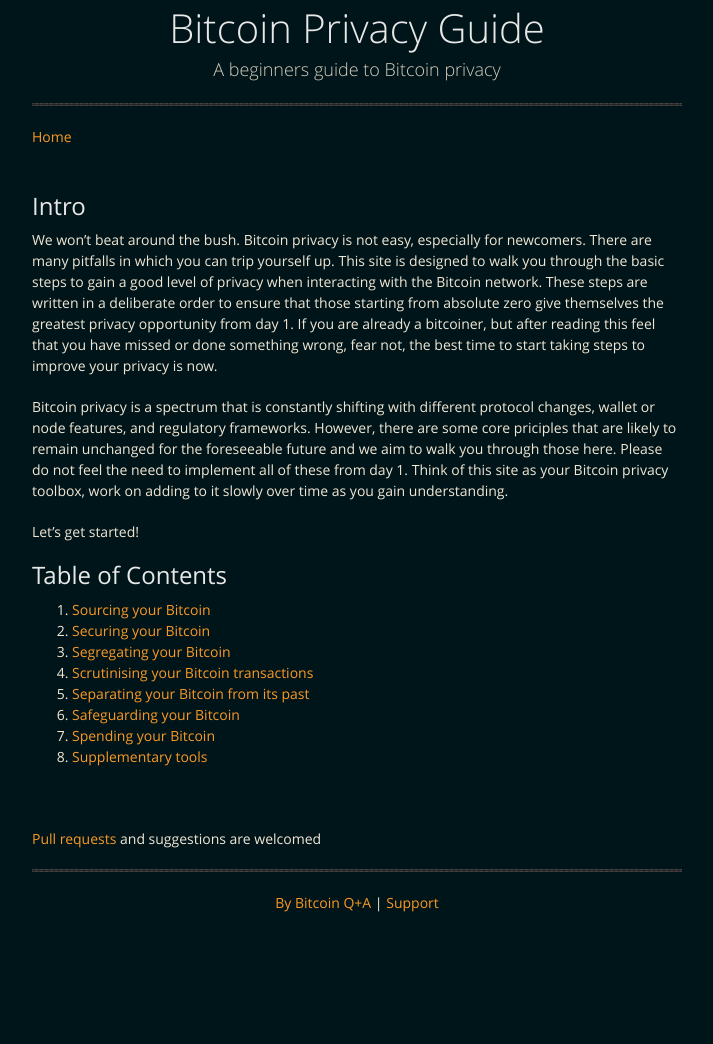
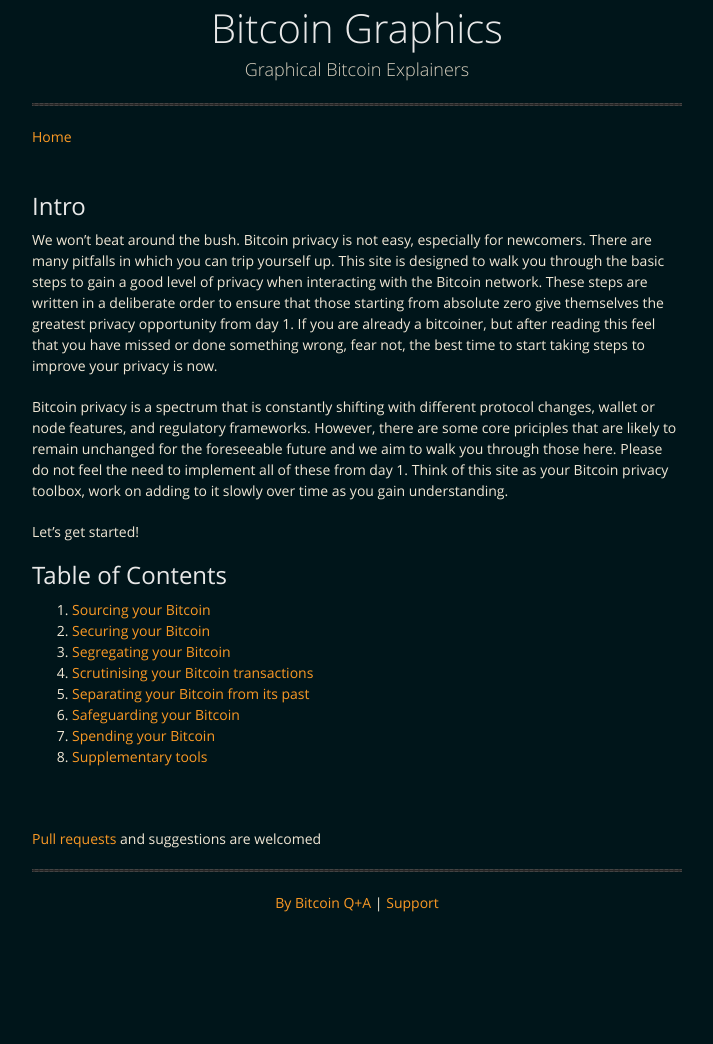
Before and after one commit to BitcoinQnA/bitcoingraphics, a Jekyll site: the page built from index.md, in a window 1280 px wide. Shown: the whole page, without its empty margins (283-996 px from the left). Built offline with Jekyll 4.4.1, drawn with Linux system fonts in a browser that asks for light colours.

Commit message:
Update _config.yml

```diff
--- a/_config.yml
+++ b/_config.yml
@@ -1,5 +1,5 @@
-title: Bitcoin Privacy Guide
-description: A beginners guide to Bitcoin privacy
+title: Bitcoin Graphics
+description: Graphical Bitcoin Explainers
 show_downloads: false
 google_analytics:
 theme: jekyll-theme-midnight
```
